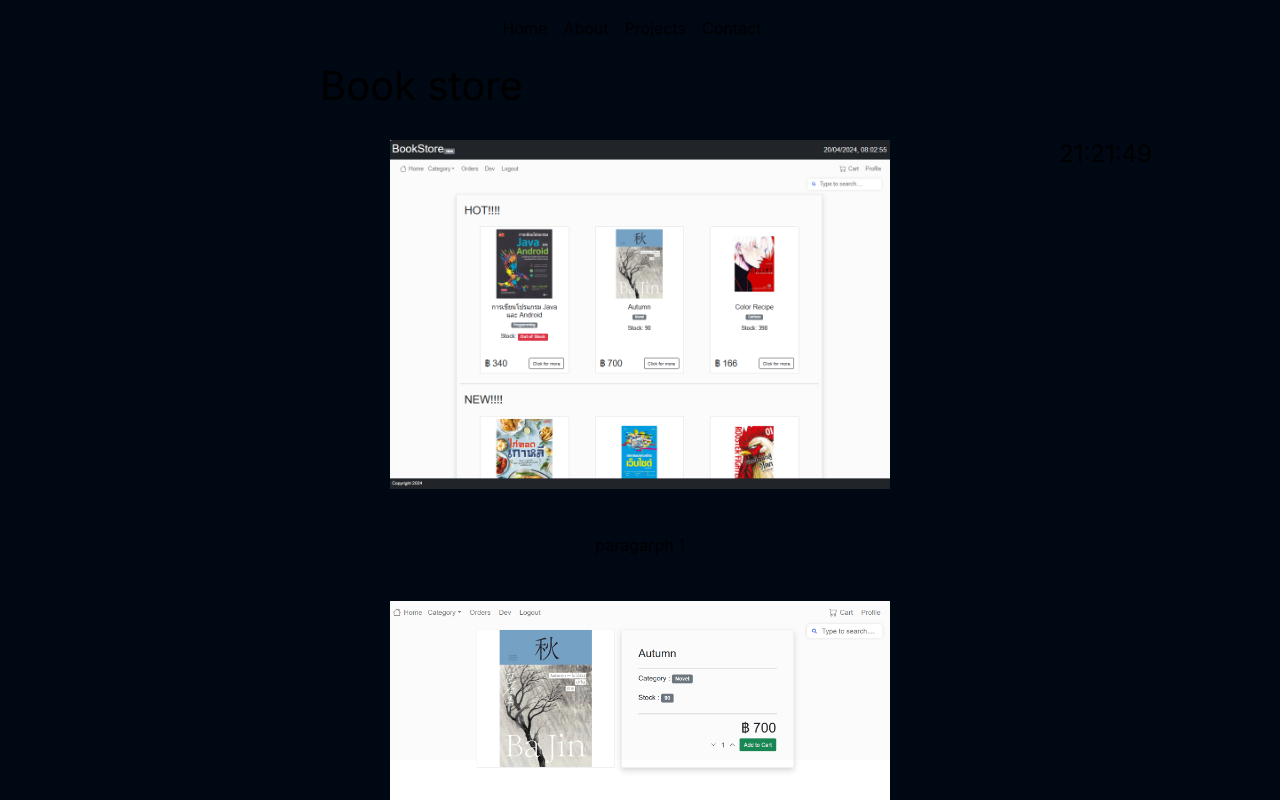
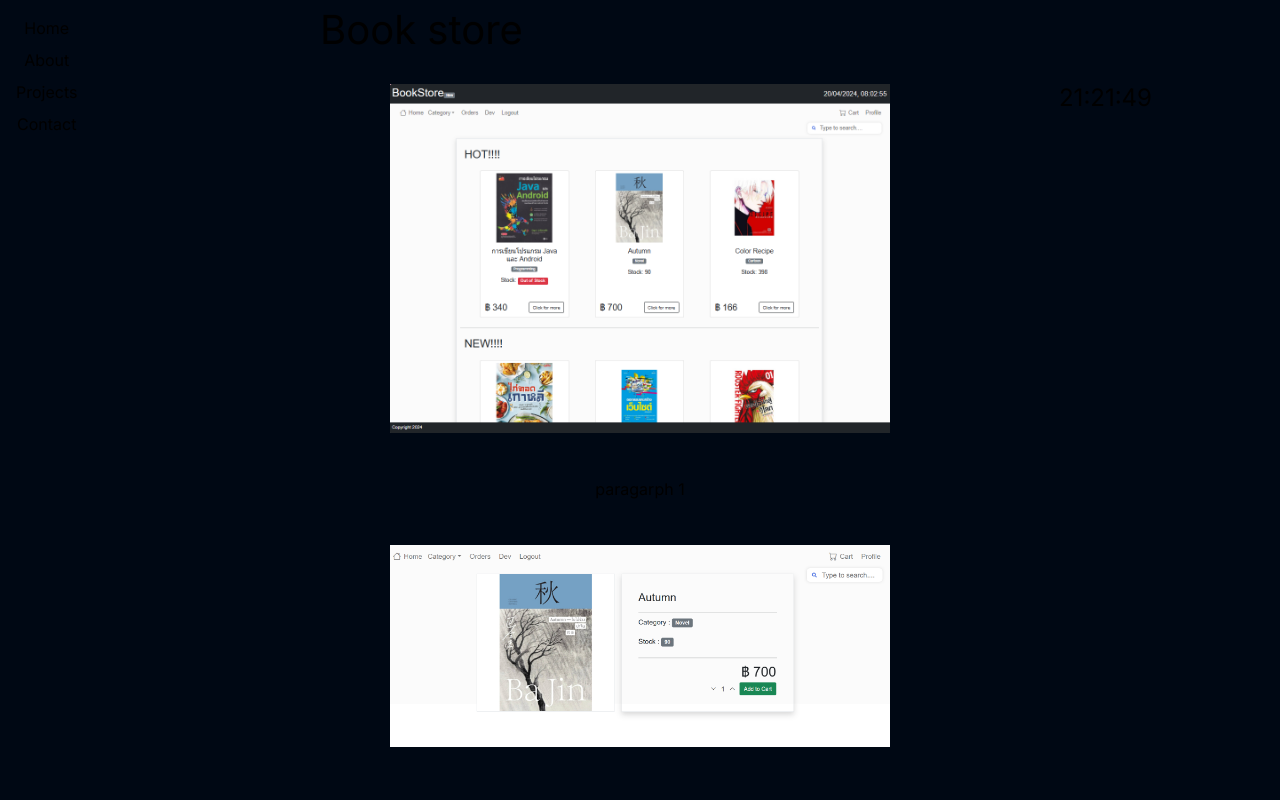
Before and after one commit to newweww/portfolio, a Next.js app: page /pages/1/projects/book-store in a window 1280 px wide. Shown: the top 800 px of the page. Built offline with nearby package versions, Linux system fonts and the light colour scheme.

Commit message:
adjusy layout

```diff
--- a/app/globals.css
+++ b/app/globals.css
@@ -42,6 +42,13 @@ textarea:focus {
   color: black;
 }
 
+.second-bg-light {
+  background-color: #eae8e8;
+}
+
+.second-bg-dark {
+  background-color: #000c1d;
+}
 
 .start-gif-dark {
   background-image: url("/img/start-button.gif");
@@ -135,14 +142,28 @@ textarea:focus {
 
 .border-light-rline {
   padding: 10px;
-  border-width: 0 15px 0 0; /* 0 top, 15px right, 0 bottom, 0 left */
+  border-width: 0 15px 0 0;
   border-style: solid;
   border-image: url("/img/border2-wt.gif") 30 stretch;
 }
 
 .border-dark-rline {
   padding: 10px;
-  border-width: 0 15px 0 0; /* 0 top, 15px right, 0 bottom, 0 left */
+  border-width: 0 15px 0 0;
+  border-style: solid;
+  border-image: url("/img/border2-dt.gif") 30 stretch;
+}
+
+.border-light-tbline {
+  padding: 10px;
+  border-width: 15px 0 15px 0;
+  border-style: solid;
+  border-image: url("/img/border2-wt.gif") 30 stretch;
+}
+
+.border-dark-tbline {
+  padding: 10px;
+  border-width: 15px 0 15px 0;
   border-style: solid;
   border-image: url("/img/border2-dt.gif") 30 stretch;
 }
--- a/app/pages/[theme]/about/page.js
+++ b/app/pages/[theme]/about/page.js
@@ -15,9 +15,9 @@ export default function About({ params }) {
     }, []);
 
     return (
-        <Fade triggerOnce>
-            <div className="flex justify-center items-center">
-                <div className='flex flex-col' style={{ marginTop: 'auto' }}>
+        <div className="flex flex-col justify-center items-start pb-20 mt-10">
+            <div className='w-screen flex justify-center items-center'>
+                <Fade triggerOnce>
                     <div className={`border-${theme}`} style={{ width: '45vw', padding: "20px" }}>
                         <div className='flex flex-col'>
                             <div className='flex items-center justify-between h-full'>
@@ -126,8 +126,8 @@ export default function About({ params }) {
                             </div>
                         </div>
                     </div>
-                </div>
+                </Fade>
             </div>
-        </Fade>
+        </div>
     )
 }
--- a/app/pages/[theme]/contact/page.js
+++ b/app/pages/[theme]/contact/page.js
@@ -18,8 +18,9 @@ export default function Contact({ params }) {
     }
 
     return (
+        <div className="flex flex-col h-screen justify-center items-start pb-20">
+            <div className=' w-screen flex justify-center items-center'>
                 <Fade triggerOnce>
-            <div className="flex justify-center items-center">
                     <div className='flex flex-col' style={{ marginTop: 'auto' }}>
                         <div className={theme === 'light' ? 'border-light' : 'border-dark'}>
                             <div>
@@ -42,7 +43,8 @@ export default function Contact({ params }) {
                             </form>
                         </div>
                     </div>
+                </Fade >
             </div>
-        </Fade>
+        </div>
     )
 }
--- a/app/pages/[theme]/home/page.js
+++ b/app/pages/[theme]/home/page.js
@@ -16,8 +16,9 @@ export default function Home({ params }) {
 
     return (
         <div className="flex flex-col justify-center items-start pb-20">
+            <div className='h-screen w-screen flex justify-center items-center'>
                 <Fade>
-                <div className={`border-${theme}-btline flex flex-col lg:flex-row`} style={{ width: '45vw', padding: "20px", marginTop: '60px' }}>
+                    <div className={`flex flex-col border-${theme} lg:flex-row`} style={{ width: '45vw', padding: "20px" }}>
                         <div className='w-full lg:w-3/6 flex flex-col justify-center items-start' >
                             <div className='flex justify-center'>
                                 <h5 className={`text-${theme}`} style={{ fontSize: '20px' }}>
@@ -56,11 +57,16 @@ export default function Home({ params }) {
                         </div>
                     </div>
                 </Fade>
+            </div>
+
             <br />
+            <div className={`h-96 w-screen second-bg-${theme} flex justify-center items-center`}>
                 <Fade direction='up' triggerOnce>
                     <div>
                         <br />
-                    <div className={`border-${theme}-btline flex flex-col 2xl:flex-row`} style={{ width: '45vw', padding: "20px", marginTop: 'auto' }}>
+                        <div className={`border-${theme}-tbline flex flex-col 2xl:flex-row`} style={{ width: '45vw', padding: "20px" }}>
+                            <br />
+                            <br />
                             <p className={`text-${theme}`} style={{ fontSize: '30px' }}>"Pull everything from the internet</p>
                             <br />
                             <p className={`text-${theme} flex justify-end`} style={{ fontSize: '30px' }}>and Paste it into my code"</p>
@@ -71,7 +77,10 @@ export default function Home({ params }) {
                         </div>
                     </div>
                 </Fade>
+            </div>
+            <div className='h-screen w-screen'>
 
+            </div>
         </div>
     )
 
--- a/app/pages/[theme]/layout.js
+++ b/app/pages/[theme]/layout.js
@@ -49,24 +49,22 @@ export default function PagesLayout({ children, params }) {
                     }
                 }
             `}</style>
-            <Fade direction='down' triggerOnce>
-                <div className={`flex justify-center items-start`} >
-                    <nav className="navbar">
-                        <ul>
-                            <li className={`border-${theme} ${theme === 'dark' ? 'text-white' : 'text-black'}`}>
+            <Fade className='fixed flex justify-start items-start w-full h-full' direction='down' triggerOnce>
+                <div className={`navbar text-${theme}`}>
+                    <ul className="flex flex-col items-center">
+                        <li className={`border-${theme} mb-2`}>
                             <button onClick={() => router.push(`/pages/${theme}/home`)}>Home</button>
                         </li>
-                            <li className={`border-${theme} ${theme === 'dark' ? 'text-white' : 'text-black'}`}>
+                        <li className={`border-${theme} mb-2`}>
                             <button onClick={() => router.push(`/pages/${theme}/about`)}>About</button>
                         </li>
-                            <li className={`border-${theme} ${theme === 'dark' ? 'text-white' : 'text-black'}`}>
+                        <li className={`border-${theme} mb-2`}>
                             <button onClick={() => router.push(`/pages/${theme}/project`)}>Projects</button>
                         </li>
-                            <li className={`border-${theme} ${theme === 'dark' ? 'text-white' : 'text-black'}`}>
+                        <li className={`border-${theme} mb-2`}>
                             <button onClick={() => router.push(`/pages/${theme}/contact`)}>Contact</button>
                         </li>
                     </ul>
-                    </nav>
                 </div>
             </Fade>
             <Fade className='flex floating-lamp' style={{ left: '8rem'}}  direction='left' triggerOnce>
@@ -77,7 +75,7 @@ export default function PagesLayout({ children, params }) {
                     <div className={`border-${theme}`} style={{ fontSize: '24px' }}>{currentTime}</div>
                 </div>
             </Fade>
-            <div className="flex justify-center items-end" >
+            <div className="flex justify-center items-start" >
                 {children}
             </div>
         </div>
--- a/app/pages/[theme]/project/page.js
+++ b/app/pages/[theme]/project/page.js
@@ -14,8 +14,8 @@ export default function Project({ params }) {
     }, []);
 
     return (
-        <div>
-            <div className="flex justify-center items-center h-10">
+        <div className="flex flex-col justify-center items-start pb-20 mt-10">
+            <div className='h-screen w-screen flex justify-center items-center'>
                 <div className='flex flex-col justify-center' style={{ marginTop: 'auto' }}>
                     <Fade direction='down' triggerOnce>
                         <div className={theme === 'light' ? 'border-light' : 'border-dark'} style={{ width: '50vw' }}>
```
Lines whose indentation alone changed are shown as unchanged.
